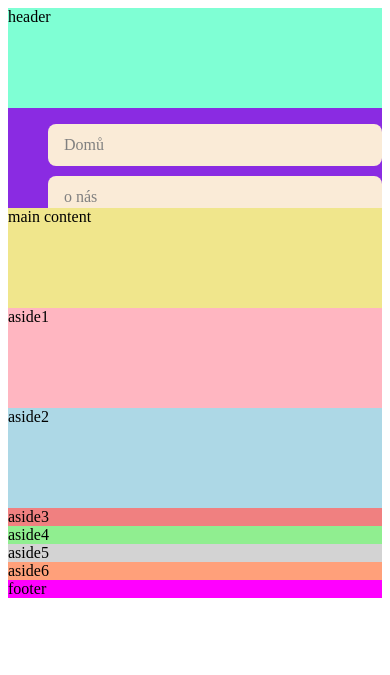
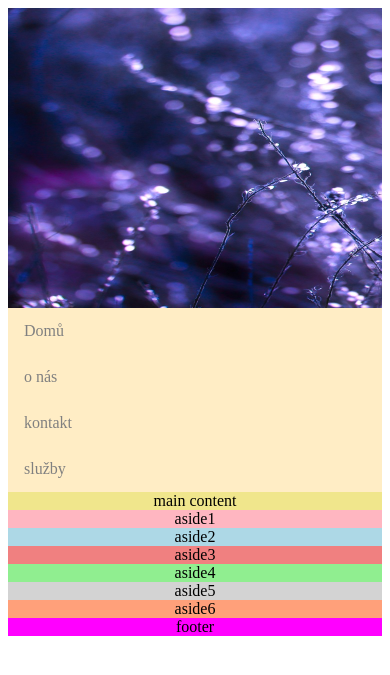
Before and after one commit to PetrN0/bootstrap, a Flask app: template templates/grid-respons.htm in a window 390 px wide. Shown: the top 675 px of the page. Run offline with Flask 3, Linux system fonts and the light colour scheme; the template is opened without the code that fills it, so the values that code supplies are empty.

Commit message:
slider grid respons

```diff
--- /dev/null
+++ b/static/slider.js
@@ -0,0 +1,12 @@
+const slider = document.getElementById("slider");
+let index = 0;
+
+setInterval(() => {
+    index++;
+
+    if (index > 2) {
+        index = 0;
+    }
+
+    slider.style.transform = `translateX(-${index * 33.33}%)`;
+}, 3000); // každé 3 sekundy
--- a/static/style-grid-respons.css
+++ b/static/style-grid-respons.css
@@ -1,6 +1,9 @@
 header{
     grid-area: header;
     background-color: aquamarine;
+    height: 300px;
+    width: 100%;
+    overflow:hidden;
 }
 
 nav{
@@ -50,13 +53,14 @@ aside{
 .container{
     display: grid;
     grid-template-columns: repeat(5, 1fr);
-    grid-template-rows: repeat(5, 100px);
+    grid-template-rows: 1fr repeat(6, 100px);
 
     grid-template-areas:
     "header header header header header"
-    "nav main main main box1"
-    "nav main main main box2"
-    "nav main main main box3"
+    ". nav nav nav ."
+    ". main main main box1"
+    ". main main main box2"
+    ". main main main box3"
     ". box4 box5 box6 ."
     "footer footer footer footer footer";
     gap: 10px;
@@ -65,25 +69,64 @@ aside{
     list-style: none;
     display: flex;
     gap: 10px;
-    flex-direction: column;
+    flex-direction: row;
+    text-align: center;
+    gap: 10px ;
+    width: 100% ;
+    padding: 0px;
+    margin: 0px;
+
 }
-
+.menu li{
+    display: flex;
+    flex: 1;
+}
+nav{
+    display: flex;
+    align-items: center;
+    justify-content: center;
+    text-align: center;
+}
 .menu a{
     display: block;
     text-decoration: none;
     color: gray;
-    background-color: antiquewhite;
-    padding: 12px 16px;
+    background-color: #ffedc5;
+    padding: 14px 16px;
     border-radius: 8px;
+    transition: 0.5s;
+    display: flex;
+    width: 100%;
+    flex: 1 ;
 
 }
+.menu a:hover {
+    background-color: #fac989;
+    transition: 0.5s;
+
+}
+
+.slider{
+    display: flex;
+    height: 100%;
+    width:300% ;
+    transition: transform 0.5s ease;
+}
+.slider img{
+    width: 100%;
+    height: 100%;
+    object-fit: cover;
+}
+
 @media (max-width: 760px) {
 
     .container{
         display: grid;
         grid-template-columns: 1fr;
-        grid-template-rows: repeat(5, 100px);
+        grid-template-rows: auto;
+        text-align: center;
         grid-template-areas:
+
         "header"
         "nav"
         "main"
@@ -96,6 +139,29 @@ aside{
         "footer";
         gap: 0px;
     }
+    .menu{
+        list-style: none;
+        display: flex;
+        gap: 0px;
+        flex-direction: column;
+        margin: 0px;
+        padding: 0px;
+
+    }
+    nav{
+        display: flex;
+        align-items: center;
+        text-align: center;
+    }
+    .menu li{
+        flex: none;
+        width: 100%;
+
+    }
+    .menu a{
+        border-radius: 0px;
+
+    }
 }
 
 #box4 #box5 #box6{
--- a/templates/grid-respons.htm
+++ b/templates/grid-respons.htm
@@ -8,8 +8,15 @@
 </head>
 <body>
     <div class="container">
-        <header>header</header>
-        <nav><ul class="menu">
+        <header>
+            <div class="slider" id="slider">
+                <img src="../static/img/gosiak1980-plants-6878948.jpg" alt="">
+                <img src="../static/img/jplenio-forest-8705064.jpg" alt="">
+                <img src="../static/img/zlapane_chwile-tenerife-10088999.jpg" alt="">
+            </div>
+        </header>
+        <nav>
+            <ul class="menu">
                 <li><a href="#">Domů</a></li>
                 <li><a href="#">o nás</a></li>
                 <li><a href="#">kontakt</a></li>
@@ -26,5 +33,6 @@
         <footer>footer</footer>
     </div>
 
+    <script src="../static/slider.js"></script>
 </body>
 </html>
```
Also changed, not shown: static/img/eventoplena-winter-10118465.jpg (added), static/img/gosiak1980-plants-6878948.jpg (added), static/img/jplenio-forest-8705064.jpg (added), static/img/zlapane_chwile-tenerife-10088999.jpg (added).
